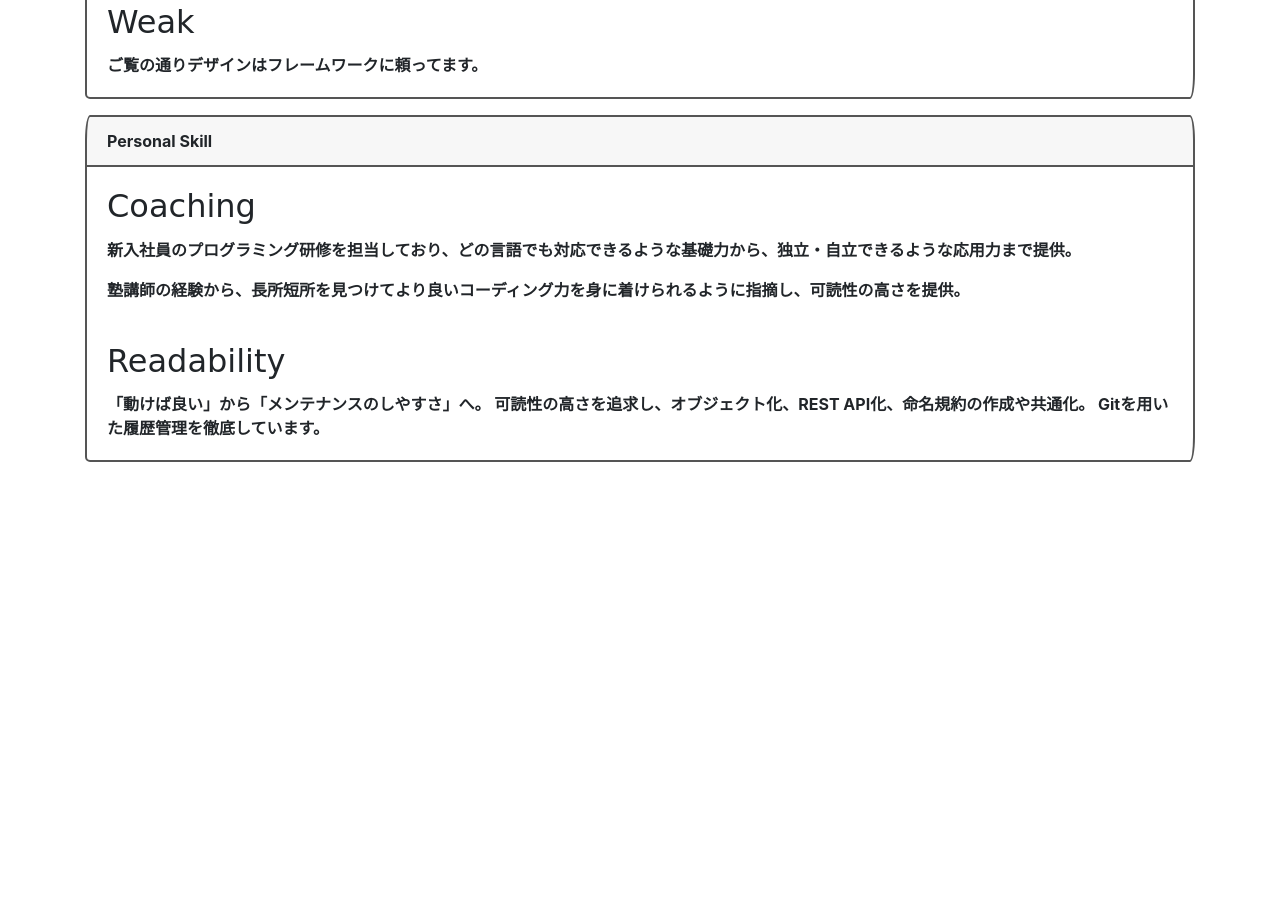
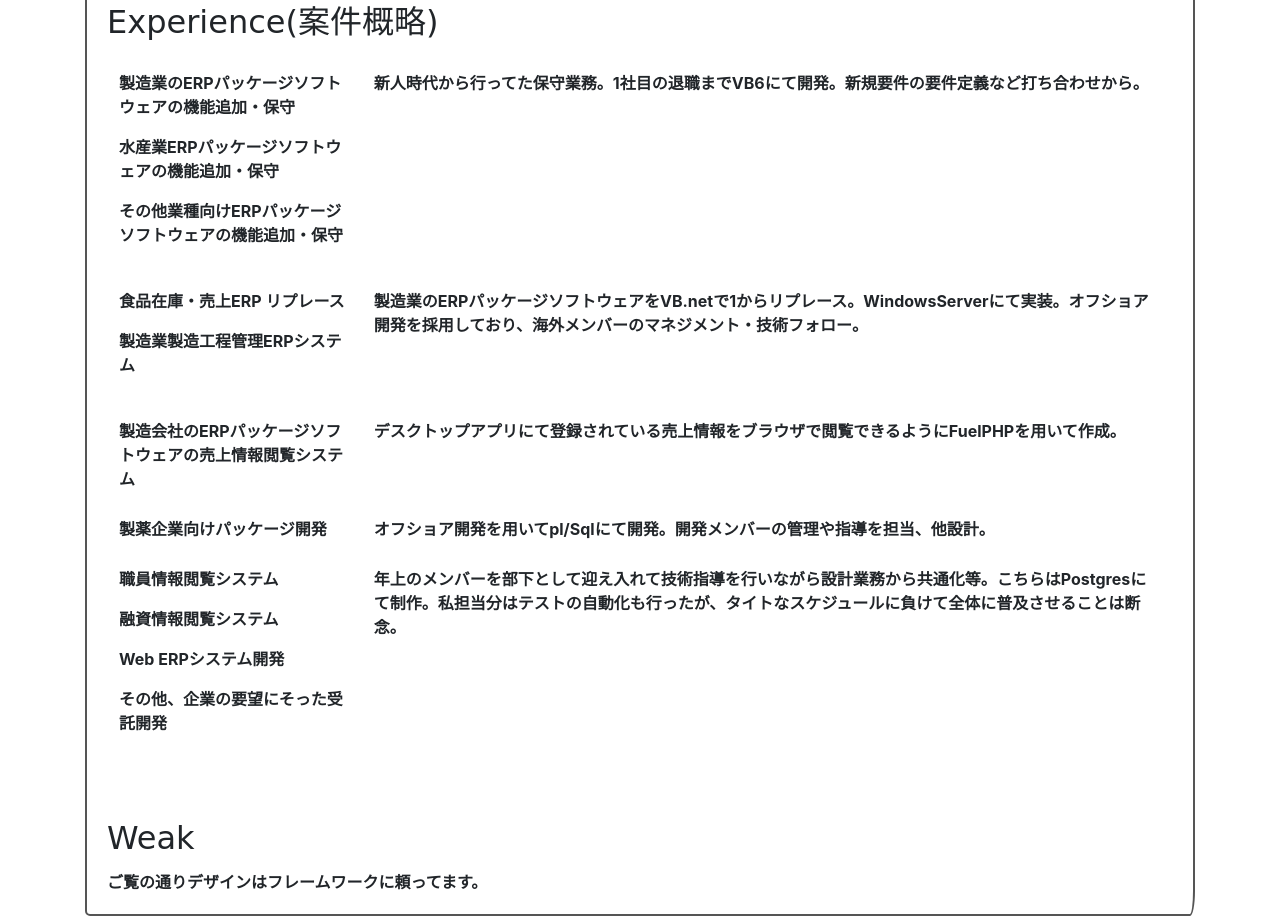
Before and after one commit to mkonagaya/cresta522.github.io, a plain HTML site: page index.html in a window 1280 px wide. Shown: the part 1950-2867 px from the top of the page. Before the commit the page ends 2428 px from the top, so only its background shows below. Drawn offline with nearby package versions, Linux system fonts and the light colour scheme; a web font is replaced by a local one.

Commit message:
20200919

```diff
--- a/index.html
+++ b/index.html
@@ -66,7 +66,7 @@
                 </div>
 
                 <div class="card-body">
-                    <h2 class="card-title">Experience</h2>
+                    <h2 class="card-title">Experience(Programming)</h2>
                     <p class="card-text">
                         <table class="table table-hover">
                             <thead>
@@ -131,6 +131,62 @@
                 </div>
 
                 <div class="card-body">
+                    <h2 class="card-title">Experience(案件概略)</h2>
+                    <p class="card-text">
+                        <table class="table table-hover">
+                            <tbody>
+                                <tr class="table-light">
+                                    <td>
+                                        <p>製造業のERPパッケージソフトウェアの機能追加・保守</p>
+                                        <p>水産業ERPパッケージソフトウェアの機能追加・保守</p>
+                                        <p>その他業種向けERPパッケージソフトウェアの機能追加・保守</p>
+                                    </td>
+                                    <td>
+                                        <p>新人時代から行ってた保守業務。1社目の退職までVB6にて開発。新規要件の要件定義など打ち合わせから。</p>
+                                    </td>
+                                </tr>
+                                <tr class="table-light">
+                                    <td>
+                                        <p>食品在庫・売上ERP リプレース</p>
+                                        <p>製造業製造工程管理ERPシステム</p>
+                                    </td>
+                                    <td>
+                                        製造業のERPパッケージソフトウェアをVB.netで1からリプレース。WindowsServerにて実装。オフショア開発を採用しており、海外メンバーのマネジメント・技術フォロー。
+                                    </td>
+                                </tr>
+                                <tr class="table-light">
+                                    <td>
+                                        製造会社のERPパッケージソフトウェアの売上情報閲覧システム
+                                    </td>
+                                    <td>
+                                        デスクトップアプリにて登録されている売上情報をブラウザで閲覧できるようにFuelPHPを用いて作成。
+                                    </td>
+                                </tr>
+                                <tr class="table-light">
+                                    <td>
+                                        製薬企業向けパッケージ開発
+                                    </td>
+                                    <td>
+                                        オフショア開発を用いてpl/Sqlにて開発。開発メンバーの管理や指導を担当、他設計。
+                                    </td>
+                                </tr>
+                                <tr class="table-light">
+                                    <td>
+                                        <p>職員情報閲覧システム</p>
+                                        <p>融資情報閲覧システム</p>
+                                        <p>Web ERPシステム開発</p>
+                                        <p>その他、企業の要望にそった受託開発</p>
+                                    </td>
+                                    <td>
+                                        年上のメンバーを部下として迎え入れて技術指導を行いながら設計業務から共通化等。こちらはPostgresにて制作。私担当分はテストの自動化も行ったが、タイトなスケジュールに負けて全体に普及させることは断念。
+                                    </td>
+                                </tr>
+                            </tbody>
+                        </table>
+                    </p>
+                </div>
+
+                <div class="card-body">
                     <h2 class="card-title">Weak</h2>
                     <p class="card-text">
                         ご覧の通りデザインはフレームワークに頼ってます。
```
